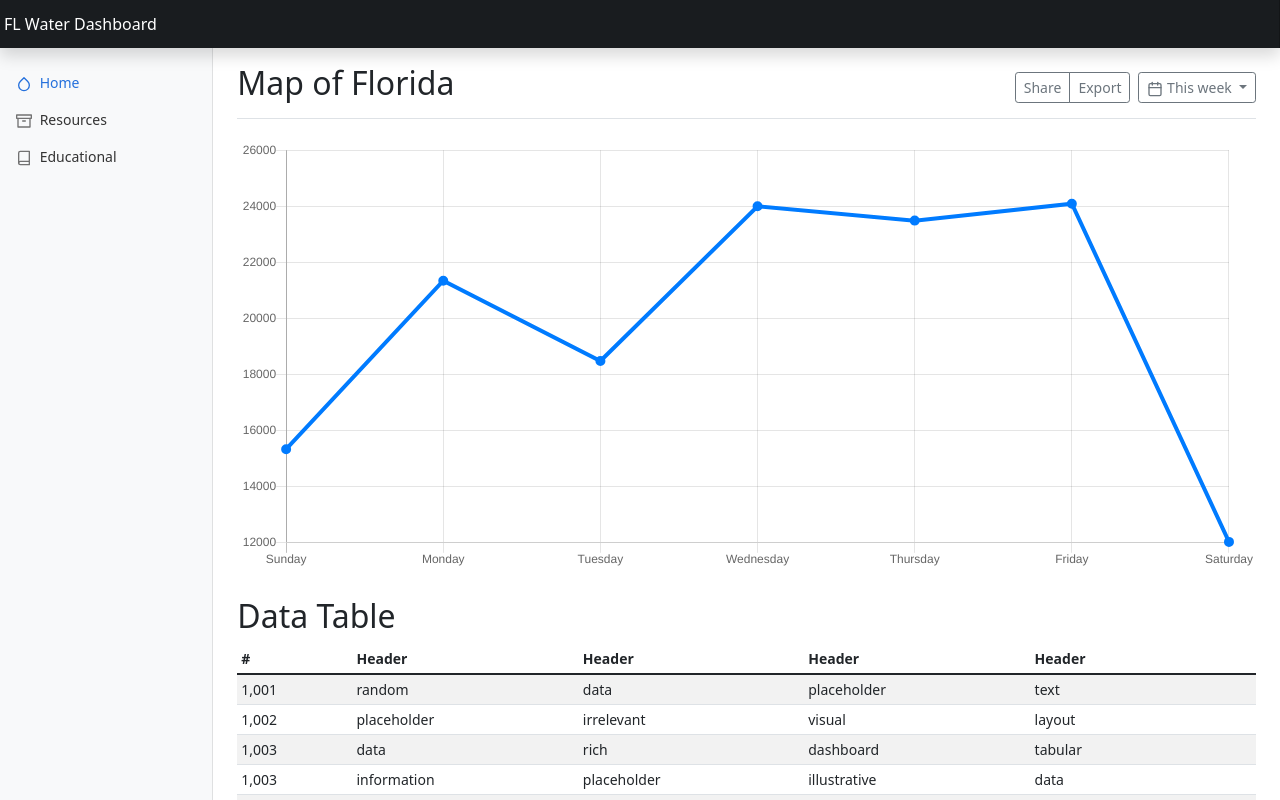
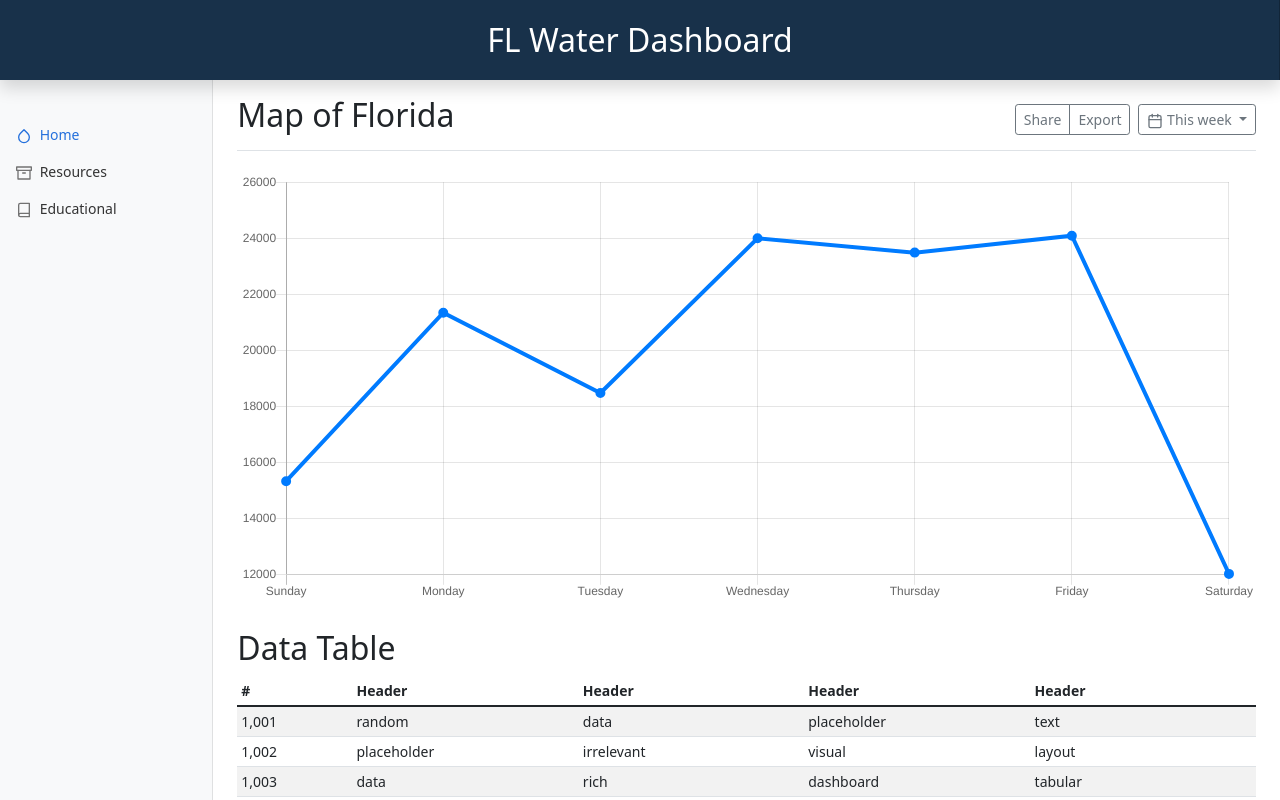
Before and after one commit to sofiavaldes/11281group42, a plain HTML site: page index.html in a window 1280 px wide. Shown: the top 800 px of the page. Drawn offline with nearby package versions, Linux system fonts and the light colour scheme.

Commit message:
Update dashboard.css
Update with new design

```diff
--- a/dashboard.css
+++ b/dashboard.css
@@ -15,14 +15,10 @@ body {
   .sidebar {
     position: fixed;
     top: 0;
-    /* rtl:raw:
-    right: 0;
-    */
     bottom: 0;
-    /* rtl:remove */
     left: 0;
-    z-index: 100; /* Behind the navbar */
-    padding: 48px 0 0; /* Height of navbar */
+    z-index: 100;
+    padding: 100px 0 0;
     box-shadow: inset -1px 0 0 rgba(0, 0, 0, .1);
   }
 
@@ -70,10 +66,11 @@ body {
    */
 
   .navbar-brand {
-    padding-top: .75rem;
-    padding-bottom: .75rem;
-    font-size: 1rem;
-    background-color: rgba(0, 0, 0, .25);
+    text-align: center;
+    padding-top: 1rem;
+    padding-bottom: 1rem;
+    font-size: 2rem;
+    background-color: rgba(6, 79, 148, 0.315);
     box-shadow: inset -1px 0 0 rgba(0, 0, 0, .25);
   }
 
```
